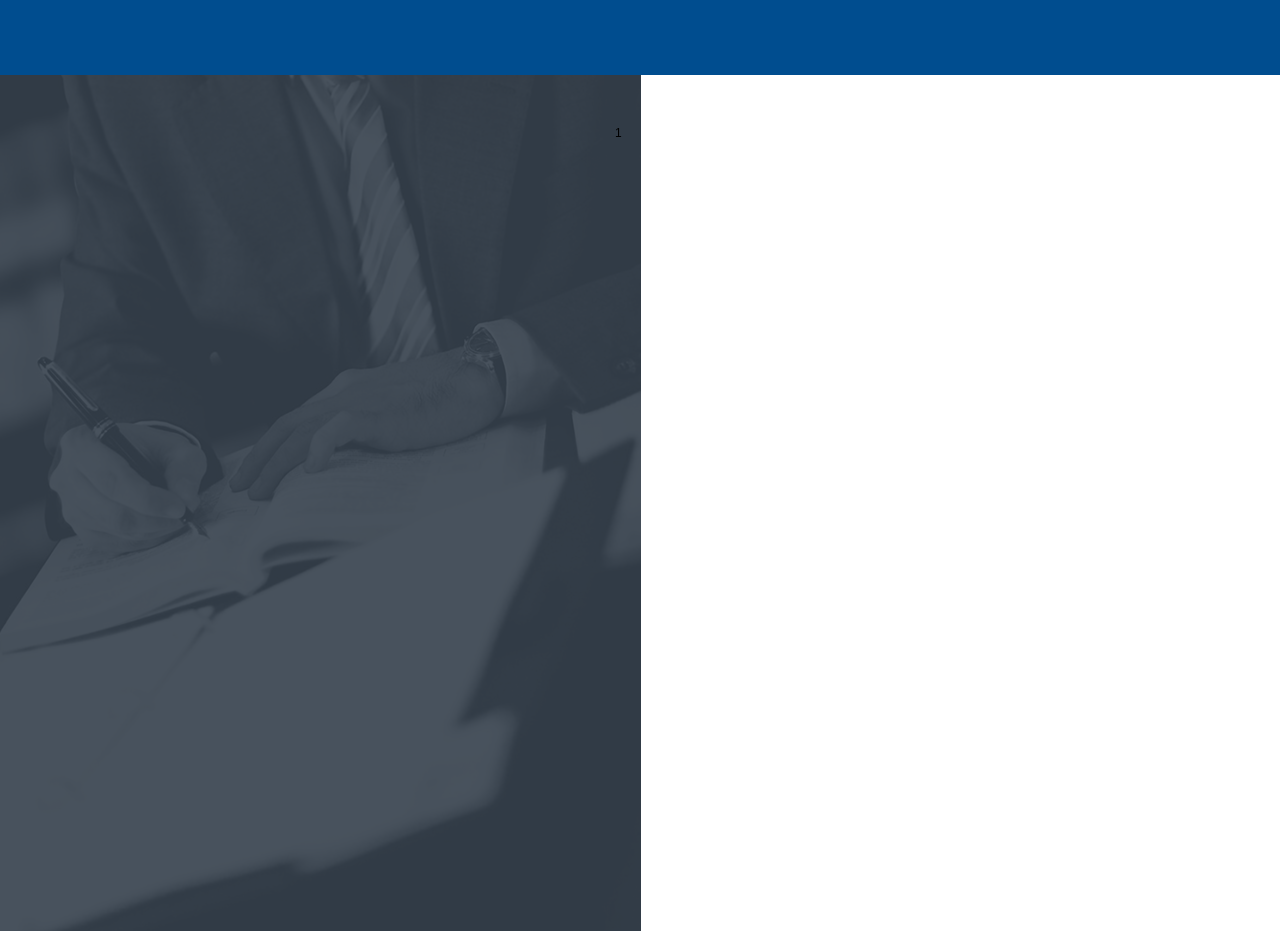
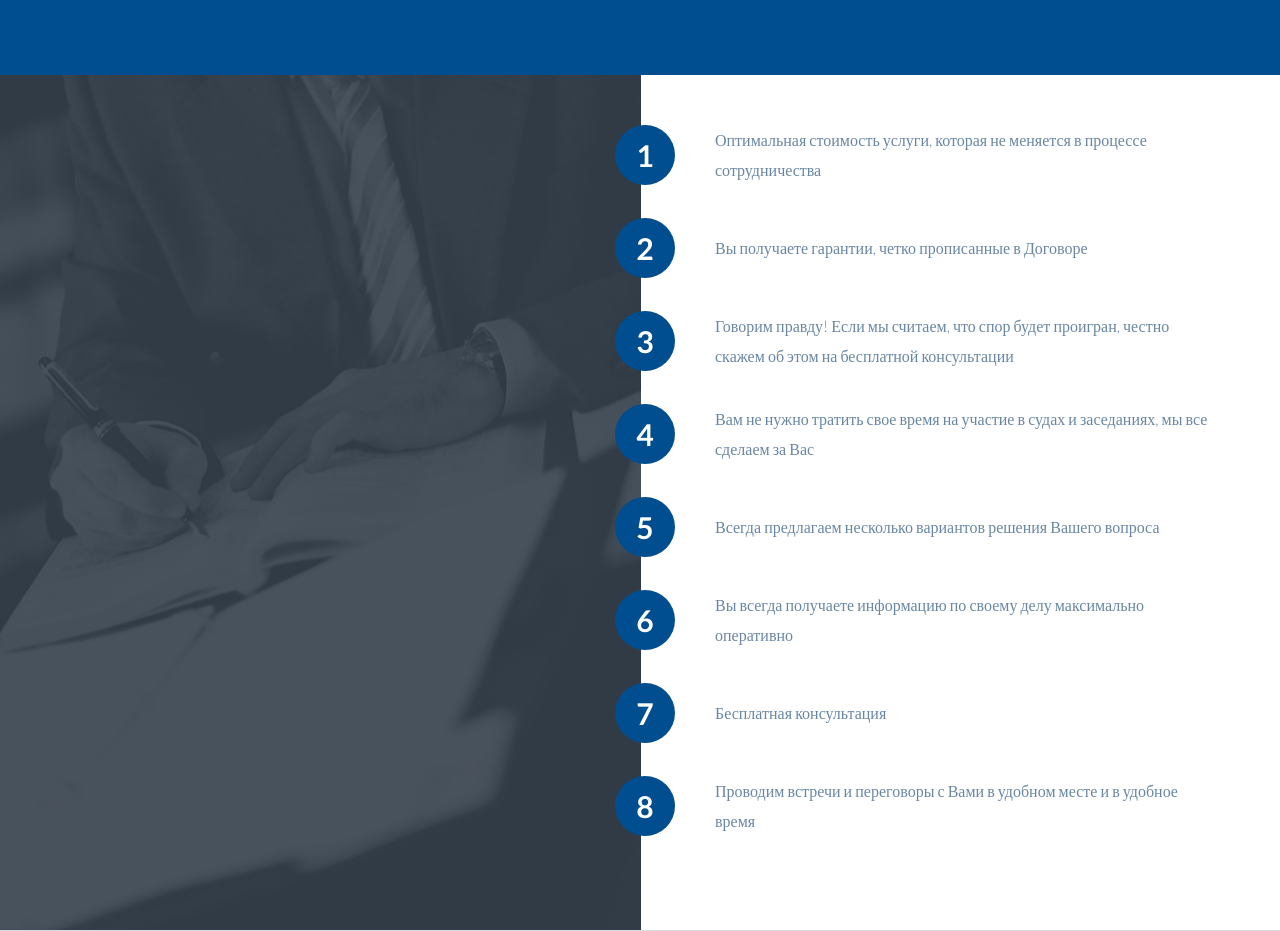
Before and after one commit to zheselevko/vezha, a website: page site/index.html in a window 1280 px wide. Shown: the part 4280-5211 px from the top of the page. Drawn offline with Linux system fonts and the light colour scheme; files whose address does not match are found by name.

Commit message:
update html and css

```diff
--- a/site/index.html
+++ b/site/index.html
@@ -344,10 +344,82 @@
 					</div>
 					<div class="content">
 						<div class="text">
-
+							Оптимальная стоимость услуги, которая не меняется в процессе сотрудничества
 						</div>
 					</div>
 				</div>
+						<div class="step__list_item">
+					<div class="number">
+						2
+					</div>
+					<div class="content">
+						<div class="text">
+							Вы получаете гарантии, четко прописанные в Договоре
+						</div>
+					</div>
+				</div>
+						<div class="step__list_item">
+					<div class="number">
+						3
+					</div>
+					<div class="content">
+						<div class="text">
+							Говорим правду! Если мы считаем, что спор будет проигран, честно скажем об этом на бесплатной консультации
+						</div>
+					</div>
+				</div>
+						<div class="step__list_item">
+					<div class="number">
+						4
+					</div>
+					<div class="content">
+						<div class="text">
+							Вам не нужно тратить свое время на участие в судах и заседаниях, мы все сделаем за Вас
+						</div>
+					</div>
+				</div>
+						<div class="step__list_item">
+					<div class="number">
+						5
+					</div>
+					<div class="content">
+						<div class="text">
+							Всегда предлагаем несколько вариантов решения Вашего вопроса
+						</div>
+					</div>
+				</div>
+						<div class="step__list_item">
+					<div class="number">
+						6
+					</div>
+					<div class="content">
+						<div class="text">
+							Вы всегда получаете информацию по своему делу максимально оперативно
+						</div>
+					</div>
+				</div>
+						<div class="step__list_item">
+					<div class="number">
+						7
+					</div>
+					<div class="content">
+						<div class="text">
+							Бесплатная консультация
+						</div>
+					</div>
+				</div>
+						<div class="step__list_item">
+					<div class="number">
+						8
+					</div>
+					<div class="content">
+						<div class="text">
+							Проводим встречи и переговоры с Вами в удобном месте и в удобное время
+						</div>
+					</div>
+				</div>
+
+
 			</div>
 		</div>
 	</div>
--- a/src/sass/_main.sass
+++ b/src/sass/_main.sass
@@ -148,7 +148,38 @@
 	height: 856px
 	background: url("../img/step_bg.png") center 0 no-repeat
 	background-size: cover
+	border-bottom: 1px solid #d3dce7
 	.container
 		padding: 50px 0
 		.step__list
 			width: 610px
+			.step__list_item
+				width: 100%
+				float: left
+				margin-bottom: 33px
+				.number
+					width: 60px
+					height: 60px
+					background-color: #004d8f
+					border-radius: 50%
+					text-align: center
+					color: white
+					+lbd
+					font-size: 30px
+					font-weight: 700
+					line-height: 60px
+					float: left
+				.content
+					height: 60px
+					float: left
+					padding-left: 40px
+					display: table
+					width: 505px
+					.text
+						display: table-cell
+						vertical-align: middle
+						color: #6987a4
+						+lt
+						font-size: 16px
+						font-weight: 300
+						line-height: 30px
```
Also changed, not shown: src/partials/steps.html (+73 -1 lines), site/css/screen.css, 1 other file.
